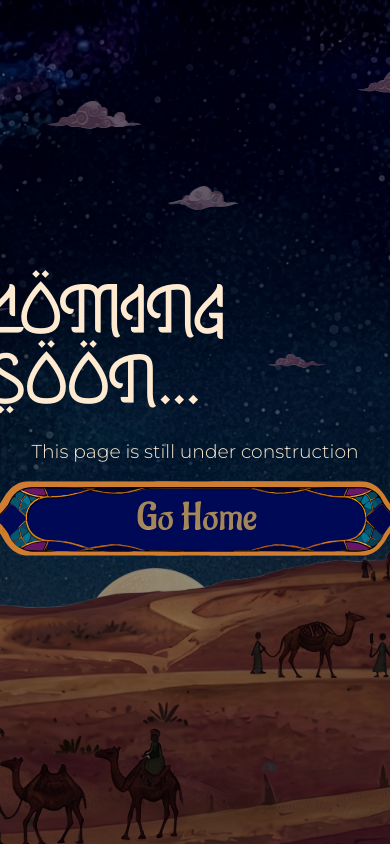
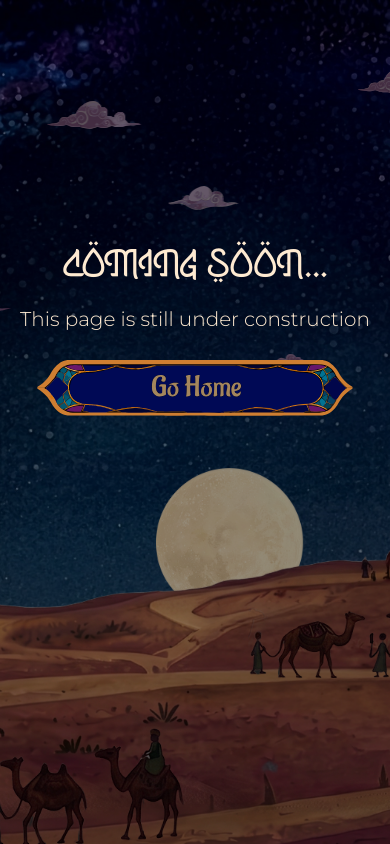
Before and after one commit to dvm-bitspilani/oasis-2026-web, a React (Vite) app: page /comingsoon in a window 390 px wide. Built offline with nearby package versions, Linux system fonts and the light colour scheme.

Commit message:
Minor Refinements

```diff
--- a/src/index.css
+++ b/src/index.css
@@ -28,3 +28,8 @@ a {
   font-family: "Almalik";
   src: url(./assets/fonts/Almalik.otf);
 }
+
+@font-face {
+  font-family: "Ramadhan";
+  src: url(./assets/fonts/Lentera\ Ramadhan.ttf);
+}
--- a/src/styles/ComingSoon.module.scss
+++ b/src/styles/ComingSoon.module.scss
@@ -141,4 +141,30 @@
       font-family: "Montserrat", sans-serif;
       font-weight: 300;
     }
+
+    img {
+        outline: none;
+    }
 }
+
+@media screen and (max-width: 768px) {
+    .moon {
+      transform: translateY(-100px);
+    }
+
+    .centerBox {
+      top: 40%;
+
+      h1 {
+          font-size: 2.25rem;
+      }
+
+      h3 {
+          font-size: 1.25rem;
+      }
+
+      img {
+        scale: 0.75;
+      }
+    }
+}
--- a/src/styles/Nav.module.scss
+++ b/src/styles/Nav.module.scss
@@ -54,5 +54,5 @@ a {
   text-decoration: none;
   color: #EED8AF;
   font-size: 1.25rem;
-  font-family: "Almalik", sans-serif;
+  font-family: "Ramadhan", sans-serif;
 }
```
Also changed, not shown: src/assets/fonts/Lentera Ramadhan.ttf (added).
